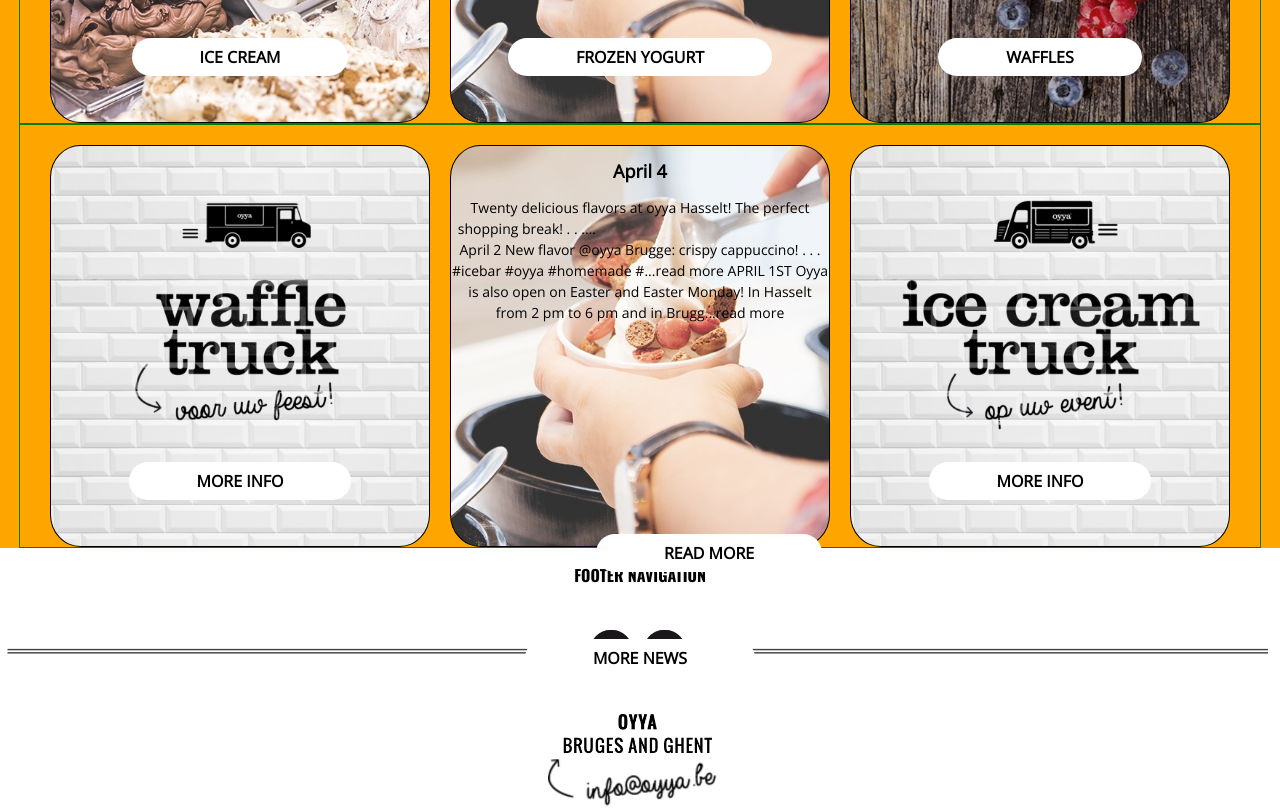
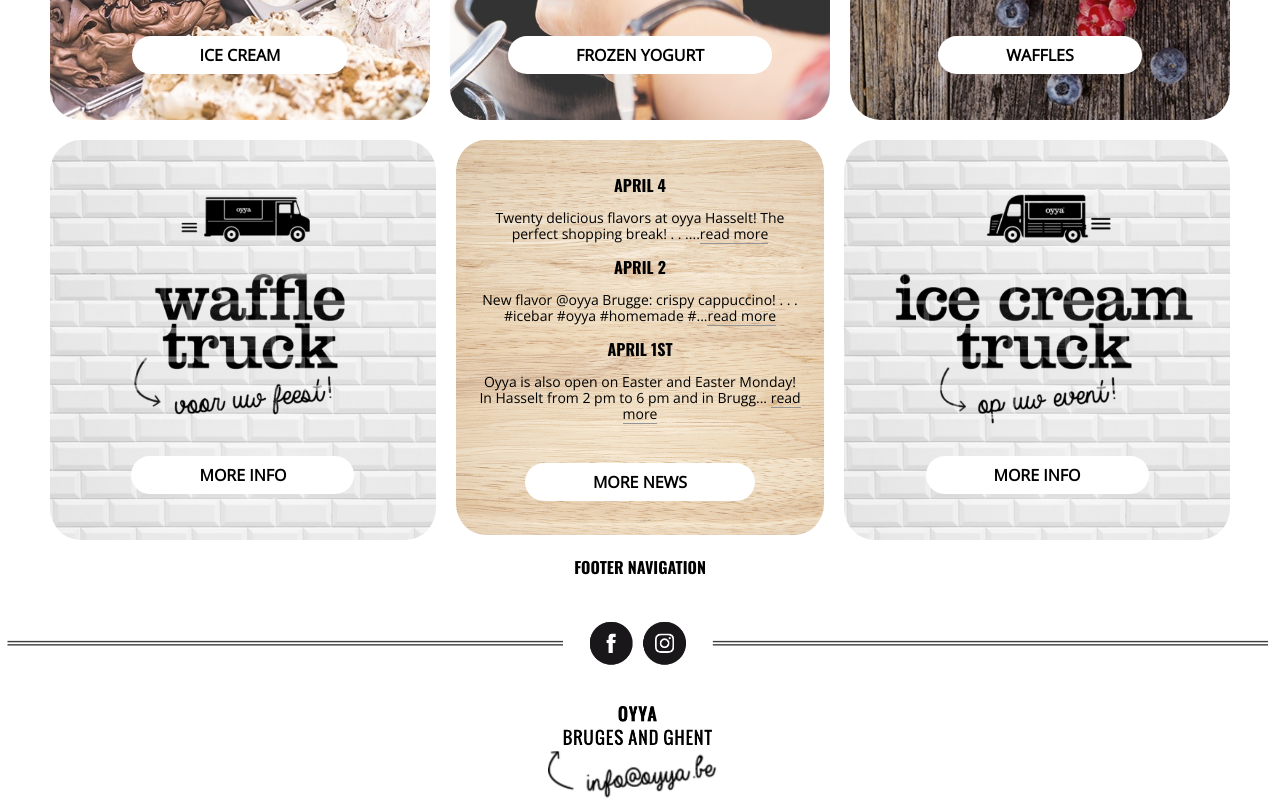
Before and after one commit to maggiedyslin/oyya-casestudy, a plain HTML site: page components/index.html in a window 1280 px wide. Shown: the part 2000-2808 px from the top of the page. Drawn offline with nearby package versions, Linux system fonts and the light colour scheme; a web font is replaced by a local one.

Commit message:
finalizing images

```diff
--- a/components/index.html
+++ b/components/index.html
@@ -140,21 +140,27 @@
       <div class="flex-container">
 
         <article class="post1">
+          <div class="button">
 
             <a href="#!">Ice Cream</a>
 
+          </div>
         </article>
 
         <article class="post2">
+          <div class="button">
 
             <a href="#!">Frozen Yogurt</a>
 
+          </div>
         </article>
 
         <article class="post3">
+          <div class="button">
 
             <a href="#!">Waffles</a>
 
+          </div>
         </article>
 
       </div>
@@ -162,9 +168,11 @@
       <div class="flex-container">
 
         <article class="post4">
+          <div class="button">
 
             <a href="#!">More Info</a>
 
+          </div>
         </article>
 
         <article class="post5">
@@ -172,26 +180,32 @@
           <h2>April 4</h2>
 
           <p>Twenty delicious flavors at oyya Hasselt!
-            The perfect shopping break! . . ....<a href="#!">read more</a>
+            The perfect shopping break! . . ....<a href="#!">read more</a></p>
 
-            April 2
+            <h2>April 2</h2>
 
-            New flavor @oyya Brugge: crispy cappuccino!
-            . . . #icebar #oyya #homemade #...read more
+            <p>New flavor @oyya Brugge: crispy cappuccino!
+            . . . #icebar #oyya #homemade #...<a href="#!">read more</a></p>
 
-            APRIL 1ST
+            <h2>April 1st</h2>
 
-            Oyya is also open on Easter and Easter Monday!
-            In Hasselt from 2 pm to 6 pm and in Brugg...read more
+            <p>Oyya is also open on Easter and Easter Monday!
+            In Hasselt from 2 pm to 6 pm and in Brugg...
+            <a href="#!">read more</a></p>
+
+          <div class="button2">
 
             <a href="#!">More News</a>
 
+          </div>
         </article>
 
         <article class="post6">
+          <div class="button">
 
             <a href="#!">More Info</a>
 
+          </div>
         </article>
 
       </div>
@@ -223,7 +237,7 @@
           </div>
 
           <h3>Oyya</h3>
-          <h3 class=".footer-title">Bruges and Ghent</h3>
+          <h3 class="footer-title">Bruges and Ghent</h3>
 
           <div class="footer_text">
 
--- a/css/main.css
+++ b/css/main.css
@@ -105,6 +105,47 @@
 	border: 5px solid orange;
 }
 
+.flex-container a {
+	font-family: var(--font-san-serif);
+	color: var(--black);
+	border-bottom: 1px solid var(--grey);
+	text-decoration: none;
+}
+
+.flex-container a:hover {
+		border-bottom: 1px solid var(--black);
+}
+
+.button a {
+	position: relative;
+	top: 325px;
+	background-color: var(--white);
+	text-decoration: none;
+	font-family: var(--font-sans-serif); /* open sans */
+	font-weight: bold;
+	color: var(--black);
+	text-transform: uppercase;
+	border: 0;
+	font-size: 16px;
+	padding: 8px 68px;
+	border-radius: 40px;
+}
+
+.button2 a {
+	border: 0;
+	position: relative;
+	top: 38px;
+	background-color: var(--white);
+	text-decoration: none;
+	font-family: var(--font-sans-serif); /* open sans */
+	font-weight: bold;
+	color: var(--black);
+	text-transform: uppercase;
+	font-size: 16px;
+	padding: 8px 68px;
+	border-radius: 40px;
+}
+
 /* IMG */
 
 img {
@@ -146,17 +187,15 @@
 /* POST */
 
 .flex-container {
+	/* border: 1px solid green; */
 	display: flex;
-	border: 1px solid green;
 	max-width: 1200px;
 	margin: auto;
 	padding: 0 20px;
 }
 
 .page-list {
-	/* max-width: 1200px; */
 	margin: 0 auto;
-	background-color: orange;
 }
 
 /* .post > * {
@@ -168,7 +207,6 @@
 	width: 400px;
 	height: 400px;
 	border-radius: 8%;
-	border: 1px solid black;
 	margin: 0 10px;
 	background-image: url("../images/ice-cream-link.jpeg");
 	background-repeat: no-repeat;
@@ -179,7 +217,6 @@
 	width: 400px;
 	height: 400px;
 	border-radius: 8%;
-	border: 1px solid black;
 	margin: 0 10px;
 	background-image: url("../images/froyo-link.jpeg");
 	background-repeat: no-repeat;
@@ -190,7 +227,6 @@
 	width: 400px;
 	height: 400px;
 	border-radius: 8%;
-	border: 1px solid black;
 	margin: 0 10px;
 	background-image: url("../images/waffles-link.jpeg");
 	background-repeat: no-repeat;
@@ -201,7 +237,6 @@
 	width: 400px;
 	height: 400px;
 	border-radius: 8%;
-	border: 1px solid black;
 	margin: 20px 10px 0;
 	background-image: url("../images/waffle-truck-link.jpeg");
 	background-repeat: no-repeat;
@@ -209,39 +244,27 @@
 }
 
 .post5 {
-	width: 400px;
-	height: 400px;
+	margin: 0 auto;
+	width: 340px;
+	height: 355px;
 	border-radius: 8%;
-	border: 1px solid black;
 	margin: 20px 10px 0;
-	background-image: url("../images/froyo-link.jpeg");
+	padding: 20px 20px;
+	background-image: url("../images/woodboard-background.jpeg");
 	background-repeat: no-repeat;
 	background-size: cover;
+	line-height: 16px;;
+	font-size: 14px;
 }
 
 .post6 {
 	width: 400px;
 	height: 400px;
 	border-radius: 8%;
-	border: 1px solid black;
 	margin: 20px 10px 0;
 	background-image: url("../images/ice-cream-truck-link.jpeg");
 	background-repeat: no-repeat;
 	background-size: cover;
-}
-
-.page-list article a {
-	position: relative;
-	top: 325px;
-	background-color: var(--white);
-	text-decoration: none;
-	font-family: var(--font-sans-serif); /* open sans */
-	font-weight: bold;
-	color: var(--black);
-	text-transform: uppercase;
-	font-size: 16px;
-	padding: 8px 68px;
-	border-radius: 40px;
 }
 
 /* HEADINGS */
@@ -260,6 +283,14 @@
 	text-align: center;
 }
 
+.post5 h2 {
+	font-family: var(--font-sanserif);
+	font-size: 16px;
+	line-height: 22px;
+	text-align: center;
+	text-transform: uppercase;
+}
+
 h3 {
 	font-family: var(--font-sanserif);
 	font-size: 16px;
@@ -270,6 +301,7 @@
 
 h3 .footer-title {
 	font-weight: normal;
+	line-height: 0;
 }
 
 /* FOOTER */
@@ -280,7 +312,6 @@
 
 .footer_social {
 	/* border: 1px solid orange; */
-	z-index: 1;
 	background: url(../components/img/lines.jpeg) repeat-x center center;
 }
 
```
Also changed, not shown: images/woodboard-background.jpeg (added). Lines whose indentation alone changed are shown as unchanged.
